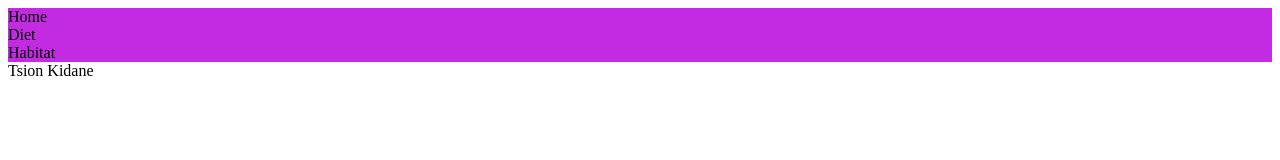
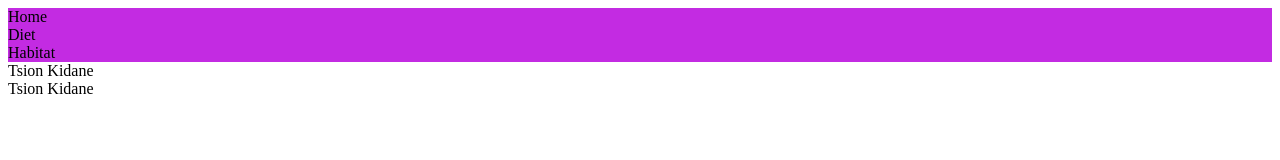
Before and after one commit to tsionkid/My_First_Repo, a plain HTML site: page 17.3_activities/03_One_Page_Website/index.html in a window 1280 px wide. Drawn offline with Linux system fonts and the light colour scheme.

Commit message:
Update index.html

```diff
--- a/17.3_activities/03_One_Page_Website/index.html
+++ b/17.3_activities/03_One_Page_Website/index.html
@@ -12,5 +12,8 @@
         <div class="leftside">
             <div id="image">Tsion Kidane</div>
         </div>
+        <div class="leftside">
+            <div id="image">Tsion Kidane</div>
+        </div>
     </body>
 </html>
```
